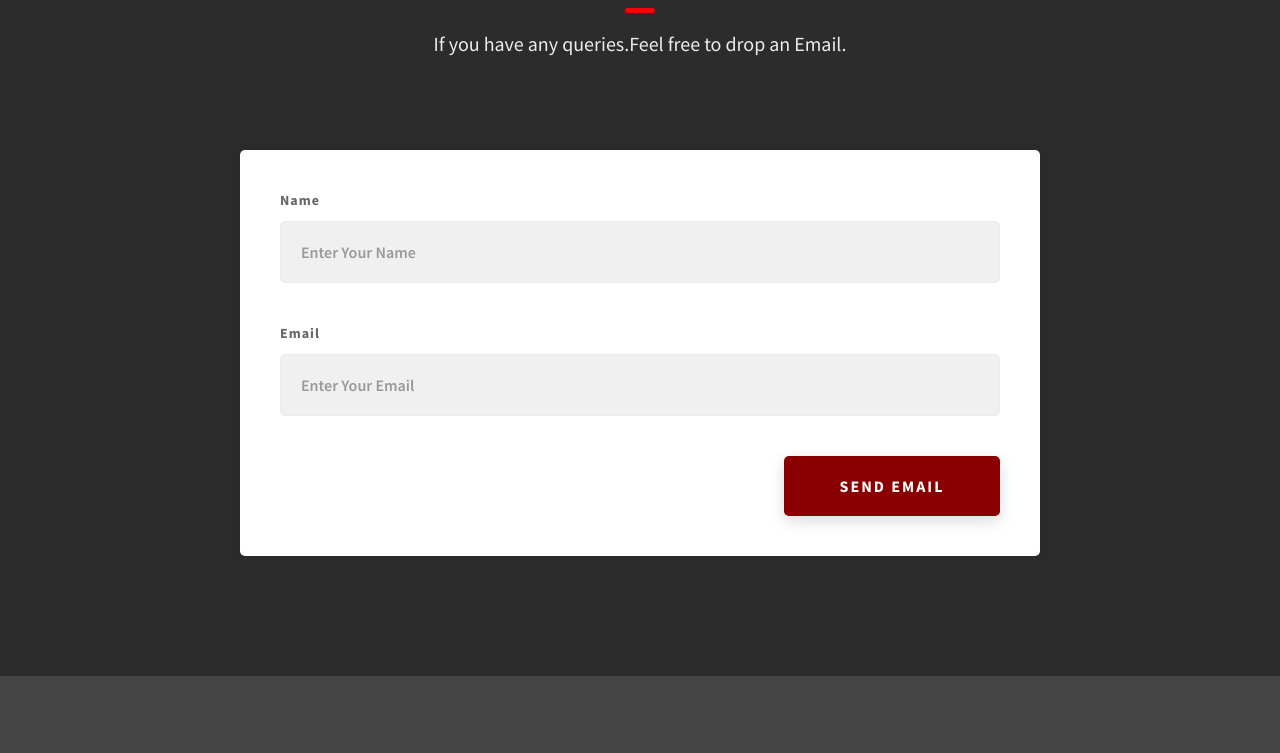
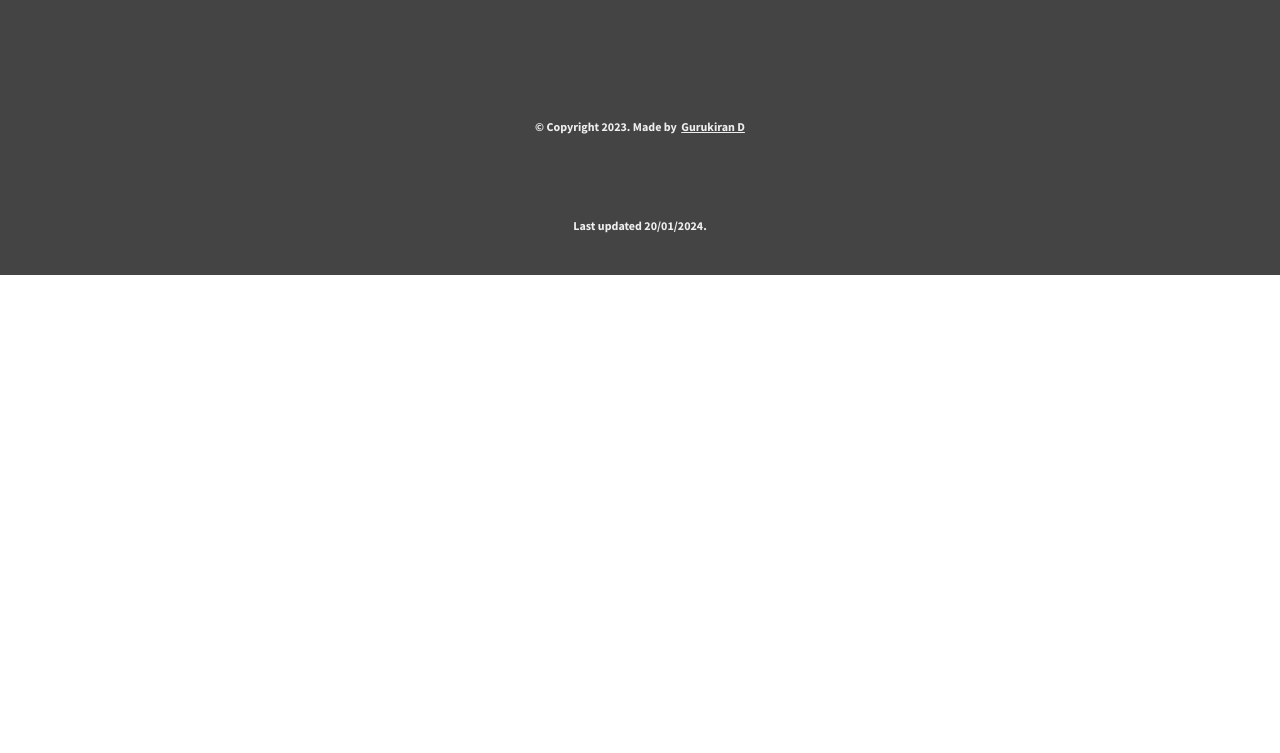
Before and after one commit to GurukiranD2019/GurukiranD2019.github.io, a website: page index.html in a window 1280 px wide. Shown: the part 3871-4624 px from the top of the page. After the commit the page ends 4146 px from the top, so only its background shows below. Drawn offline with Linux system fonts and the light colour scheme.

Commit message:
removed section

```diff
--- a/index.html
+++ b/index.html
@@ -295,46 +295,7 @@ communicator in cross functional teams.
 
 
     </section>
-    <section id="contact" class="contact sec-pad dynamicBg">
-      <div class="main-container">
-        <h2 class="heading heading-sec heading-sec__mb-med">
-          <span class="heading-sec__main heading-sec__main--lt">Contact</span>
-          <span class="heading-sec__sub heading-sec__sub--lt2">
-           If you have any queries.Feel free to drop an Email.
-          </span>
-        </h2>
-        <div class="contact__form-container">
-          <form action="mailto:gurukiran.dayanand@gmail.com" class="contact__form">
-            <div class="contact__form-field">
-              <label class="contact__form-label" for="name">Name</label>
-              <input
-                required
-                placeholder="Enter Your Name"
-                type="text"
-                class="contact__form-input"
-                name="name"
-                id="name"
-              />
-            </div>
-            <div class="contact__form-field">
-              <label class="contact__form-label" for="email">Email</label>
-              <input
-                required
-                placeholder="Enter Your Email"
-                type="text"
-                class="contact__form-input"
-                name="email"
-                id="email"
-              />
-            </div>
 
-            <button type="submit" class="btn btn--theme contact__btn">
-              Send Email
-            </button>
-          </form>
-        </div>
-      </div>
-    </section>
 
 
     <footer class="main-footer">
```
